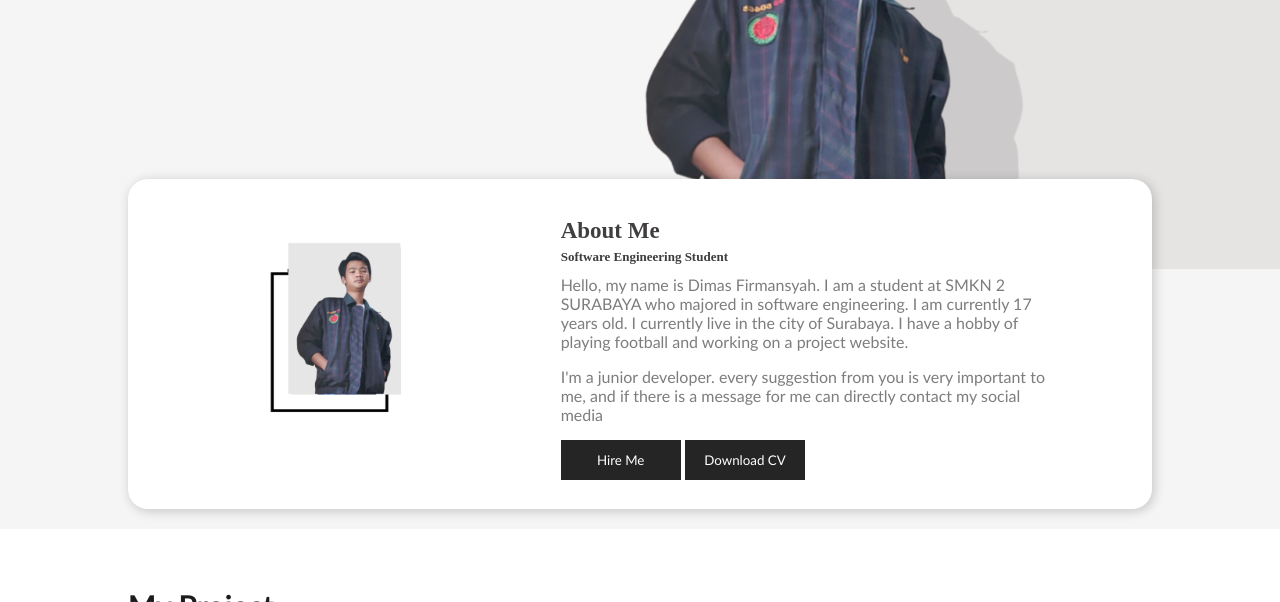
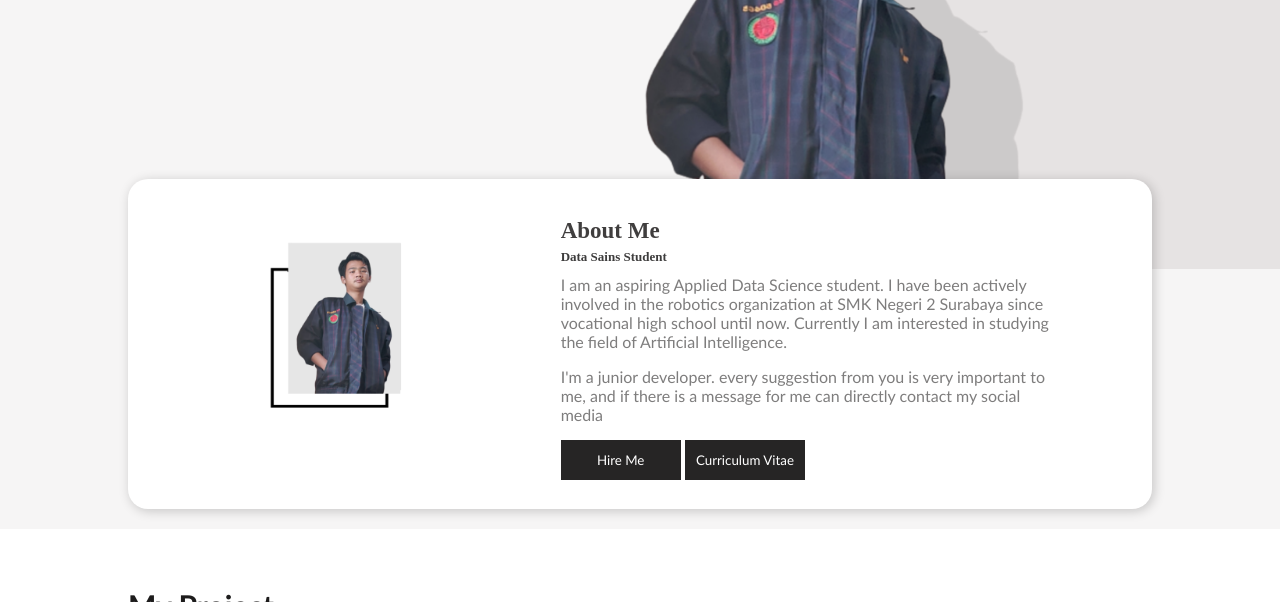
Before and after one commit to dimasfr28/dimasfr28.github.io, a plain HTML site: page index.html in a window 1280 px wide. Shown: the part 491-1093 px from the top of the page. Drawn offline with nearby package versions, Linux system fonts and the light colour scheme.

Commit message:
Update index.html

```diff
--- a/index.html
+++ b/index.html
@@ -3,7 +3,7 @@
 <head>
 	<meta charset="utf-8">
 	<meta name="viewport" content="width=device-width, initial-scale=1">
-	<title>Dimfr|Portofolio</title>
+	<title>Dimasfr|Portofolio</title>
 	<link rel="stylesheet" type="text/css" href="style.css">
 	<link href='https://fonts.googleapis.com/css?family=Poppins' rel='stylesheet'>
 	<script src="https://kit.fontawesome.com/c8e4d183c2.js" crossorigin="anonymous"></script>
@@ -15,24 +15,19 @@
 </head>
 <body id="Home" id="About" id="contact" id="social" id="project">
 <section>
-	<!--navigation------------------------->
 	<nav>
-	<!--logo-->
 	<a href="Home" class="logo">Dimfr</a>
-	<!--menu-->
 	<ul>
 	<li><a href="#Home">Home</a></li>
 	<li><a href="#About">About</a></li>
 	<li><a href="#project">Project</a></li>
 	<li><a href="#contact">Contact</a></li>
 	</ul>
-	<!--bars--------------->
 	<div class="toggle"></div>
 	</nav>
   </section>
 
 
-<!--home-->
 	<div class="text-container" id="Home">
 		<p>Hello,</p>
 		<p>I&#8217;M Dimas Firmansyah</p>
@@ -41,30 +36,21 @@
 			<a href="404.html"><button class="down-cv">Download CV</button></a>
 	</div>
 	<img alt="model" class="model" src="images/profile.png">
-<!-- finished home -->
 
 
-<!--About Me-->
 
 	<div class="about-container" id="About">
-		<!--img-->
-		<img src="images/about.png"/>
-			<!--about-me-text-->
+		<img src="images/about1.png"/>
 			<div class="about-text">
 				<p>About Me</p>
-				<p>Software Engineering Student</p>
-				<p>Hello, my name is Dimas Firmansyah. I am a student at SMKN 2 SURABAYA who majored in software engineering. I am currently 17 years old. I currently live in the city of Surabaya. I have a hobby of playing football and working on a project website.</p>
+				<p>Data Sains Student</p>
+				<p>I am an aspiring Applied Data Science student. I have been actively involved in the robotics organization at SMK Negeri 2 Surabaya since vocational high school until now. Currently I am interested in studying the field of Artificial Intelligence.</p>
 				<p>I'm a junior developer. every suggestion from you is very important to me, and if there is a message for me can directly contact my social media</p>
-				<a href="https://www.instagram.com/xdimfr/"><button>Hire Me</button></a>
-				<a href="404.html"><button>Download CV</button></a>
+				<a href="https://www.instagram.com/dimasfrmnsyahh/"><button>Hire Me</button></a>
+				<a href="./CV_Dimas Firmansyah.pdf"><button>Curriculum Vitae</button></a>
 			</div>
 	</div>
-<!--finished About Me-->
-
-
-<!--My Project-->
 <div class="services" id="project">
-	<!--text-->
 	<div class="services-text ">
 		<p>My Project</p>
 		<p>latest project</p>
@@ -72,21 +58,18 @@
 	</div>
 
 	<div class="box-container">
-		<!--1------------->
 		<div class="box-1">
 			<span>1</span>
 			<p class="heading">hajiumrohamanah.id</p>
 			<p class="details">This website is one of my internship assignments made using wordpress, and using the elementor plugin. This website contains information and registration for Hajj and Umrah.</p>
 			<a href="http://hajiumrohamanah.id/"><button>Visit More</button></a>
 		</div>
-	   <!--2------------->
 		<div class="box-2">
 			<span>2</span>
 			<p class="heading">lakki.id</p>
 			<p class="details">this website is my internship assignment in collaboration with my friend, this website was created using wordpress using elementor and woocommerce plugins. This website is an e-commerce website that focuses on men's fashion.</p>
 			<a href="http://lakki.id/"><button>Visit More</button></a>
 		</div>
-		<!--3------------->
 		<div class="box-3">
 			<span>3</span>
 			<p class="heading">reyscarf.dmc.zone</p>
@@ -95,21 +78,15 @@
 		</div>
 	</div>
 </div>
-<!--finished project-->
 
-
-<!--contact me-->
 <div class="contact-me" id="contact">
 	<p>If You Have Any Suggestions Or Questions For Me?</p>
 	<a href="https://mail.google.com/mail/u/2/#inbox?compose=GTvVlcSKjRPgnJCCPKcDtWPPdbjFLmPnhBQwwCzDWZTXmhzzVbNvcHgFqkdFffvFvQrrnnpbBPZdM"><button>Contact me</button></a>
 </div>
 </section>
-<!-- finished contact me -->
 
 
-<!--footer--------------->
  <footer>
-	 <!--heading-->
 	 <hr>
   <p>My Social Media</p>
 	 <!--paragraph-->
```
